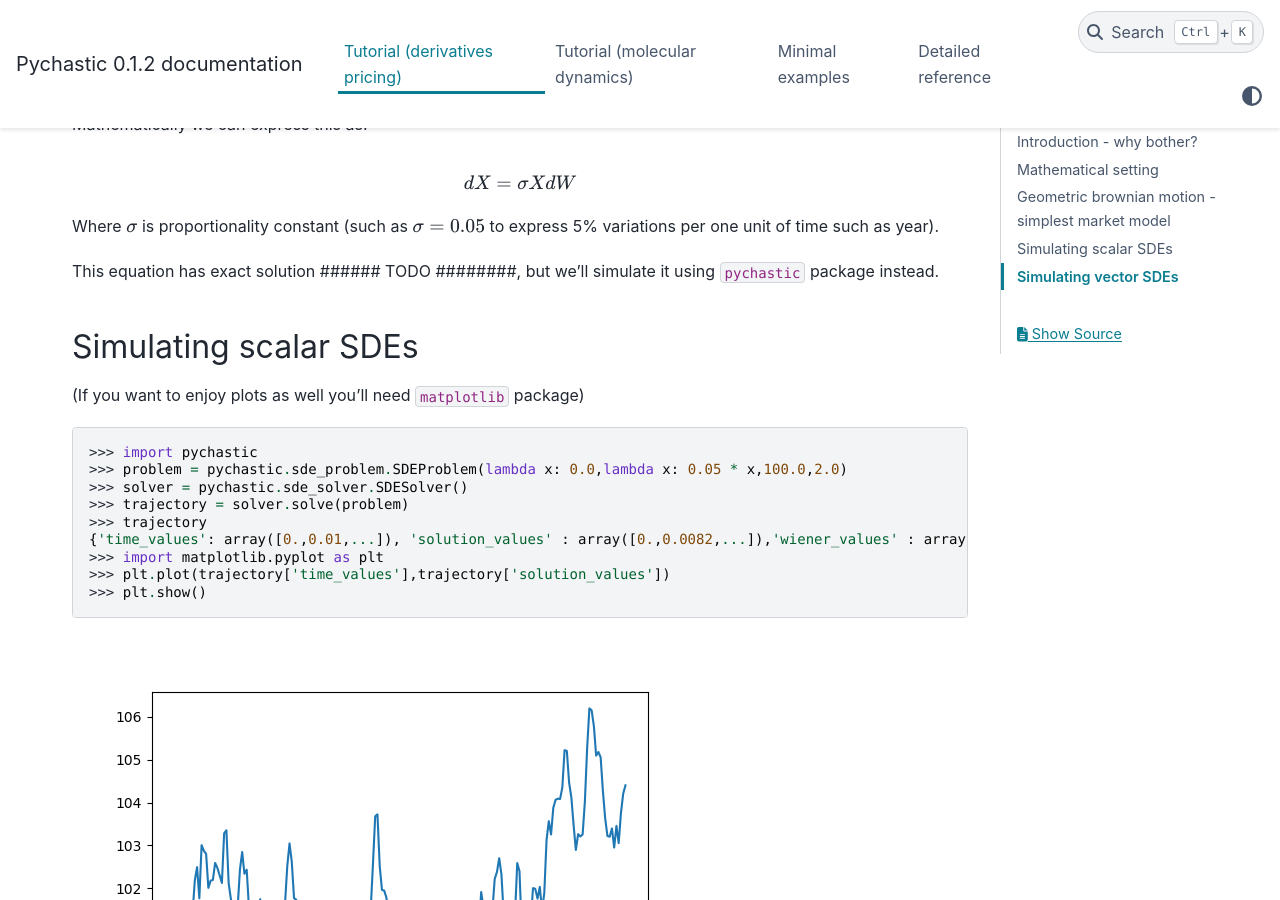
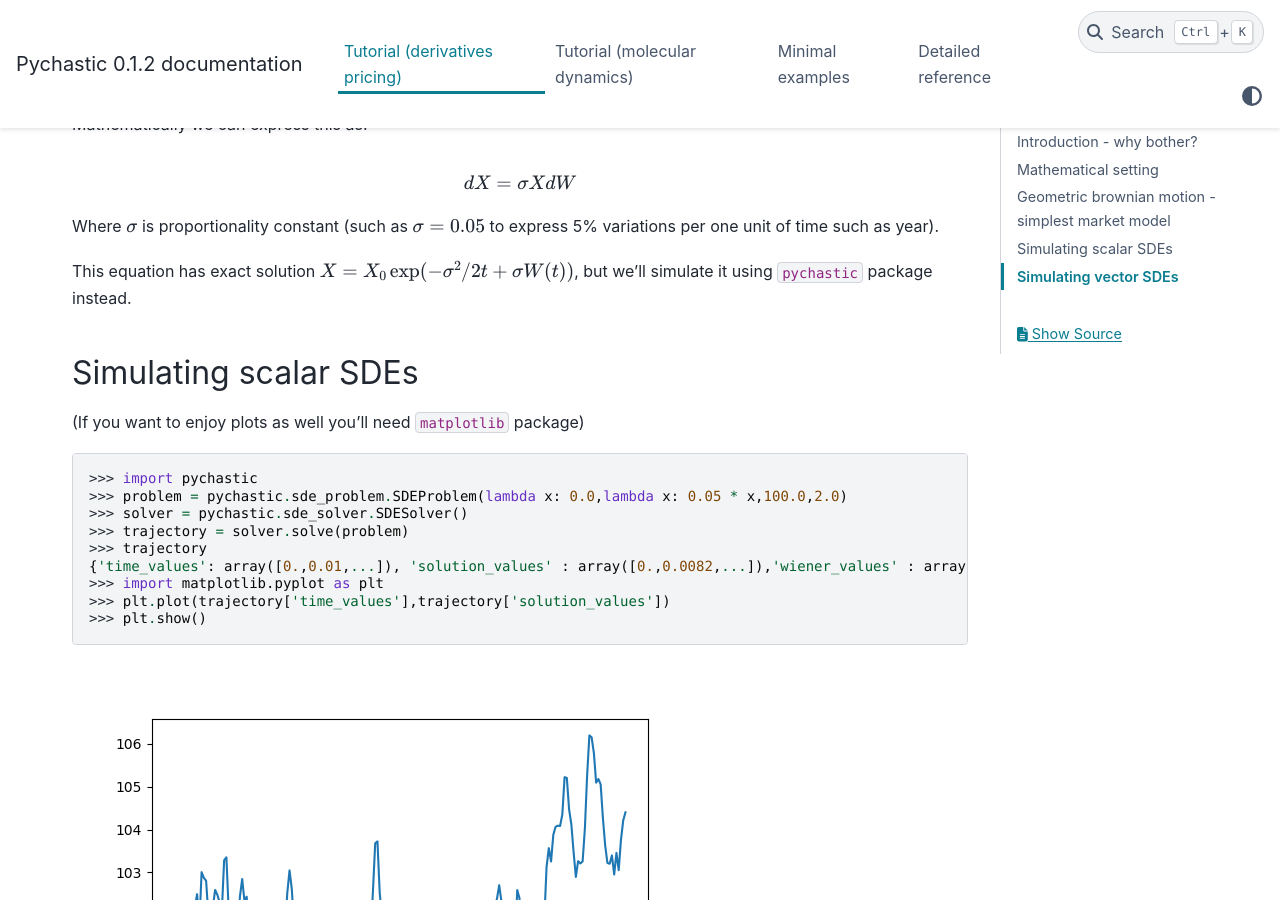
Before and after one commit to RadostW/stochastic, a Sphinx documentation site: the page built from docs/source/optionpricing.rst, in a window 1280 px wide and 900 px high, scrolled down 1057 px. Built offline with Sphinx 7.4.7 and the PyData theme 0.15.4, drawn with Linux system fonts in a browser that asks for light colours.

Commit message:
Add analytic solution to GBM in docs

```diff
--- a/docs/source/optionpricing.rst
+++ b/docs/source/optionpricing.rst
@@ -52,8 +52,8 @@ Mathematically we can express this as:
 Where :math:`\sigma` is proportionality constant (such as :math:`\sigma = 0.05`
 to express 5% variations per one unit of time such as year).
 
-This equation has exact solution ###### TODO ########, but we'll simulate it
-using ``pychastic`` package instead.
+This equation has exact solution :math:`X = X_0 \exp(-\sigma^2/2 t + \sigma W(t))`,
+but we'll simulate it using ``pychastic`` package instead.
 
 Simulating scalar SDEs
 ''''''''''''''''''''''
```
